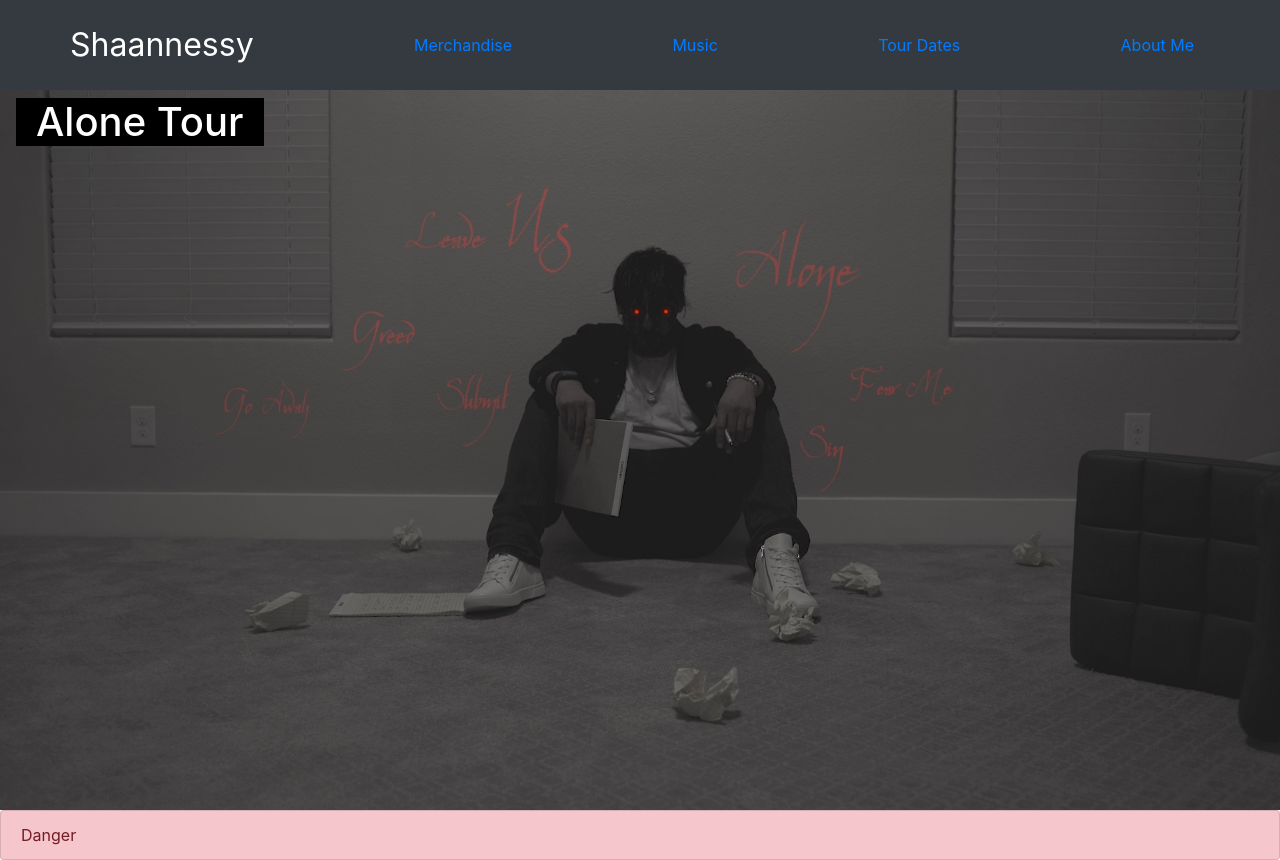
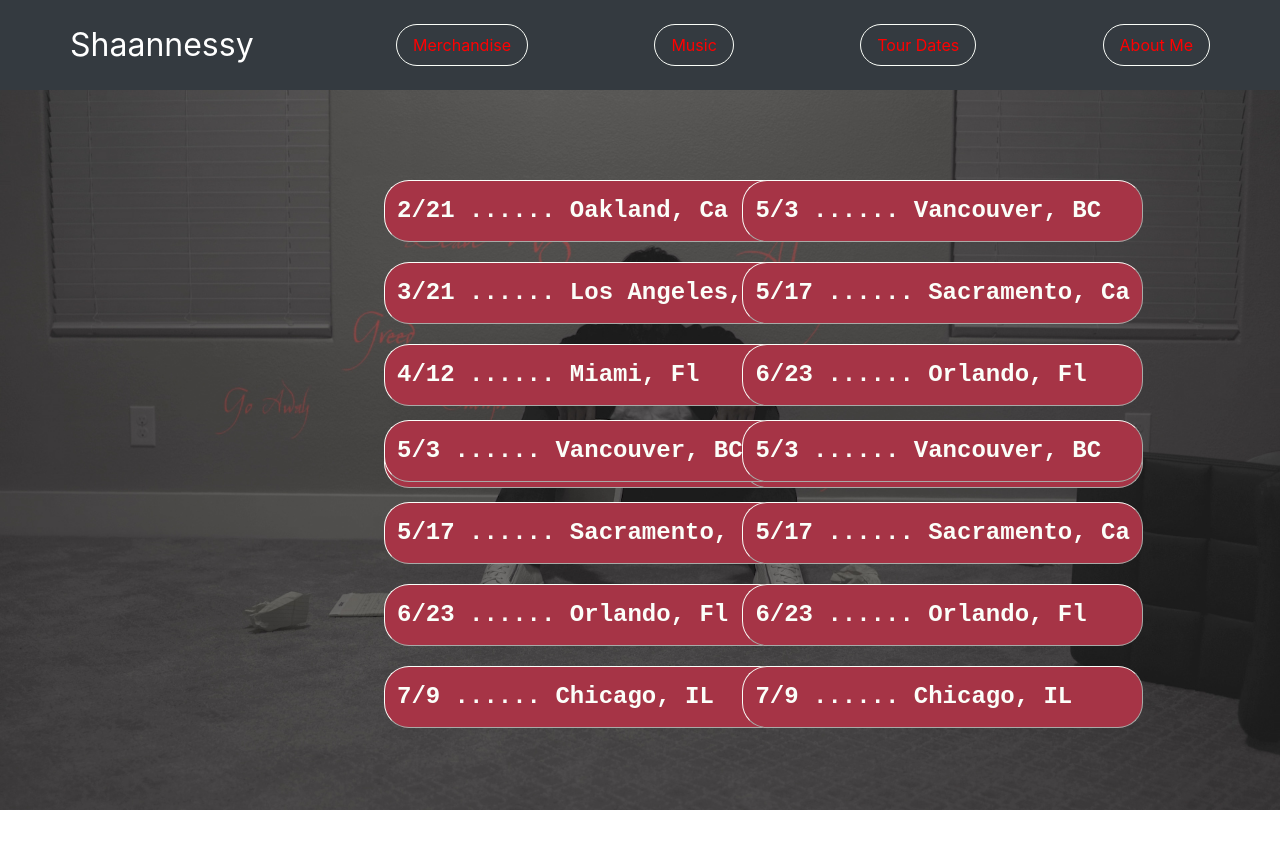
Before and after one commit to shaannessy25/Few1.2-Final, a React (Create React App) app: page /tour in a window 1280 px wide. After the commit the page ends 810 px from the top, so only its background shows below. Built offline with nearby package versions, Linux system fonts and the light colour scheme.

Commit message:
finished merch

```diff
--- a/src/App.js
+++ b/src/App.js
@@ -2,6 +2,7 @@ import React from 'react';
 import { BrowserRouter as Router, Route } from 'react-router-dom'
 import Home from './components/Home';
 import About from './components/About';
+import Merch from './components/Merch';
 import New from './components/New';
 import CustomNavbar from './components/CustomNavbar';
 import Tour from './components/Tour'
@@ -16,6 +17,7 @@ function App() {
         <Route path='/about' component={About} />
         <Route path='/new' component={New} />
         <Route path='/tour' component={Tour} />
+        <Route path='/merch' component={Merch} />
       </div>
     </Router>
   );
--- a/src/components/About.css
+++ b/src/components/About.css
@@ -1,5 +1,10 @@
-.header-image{
-
-
-
-}
+.centered {
+    position: absolute;
+    top: 50%;
+    left: 50%;
+    background-color:#A63446;
+    border: 1px solid #FBFEF9;
+    border-radius: 25px;
+    font-weight: bold;
+    font-family: 'Lucida Sans', 'Lucida Sans Regular', 'Lucida Grande', 'Lucida Sans Unicode'
+  }
--- a/src/components/About.js
+++ b/src/components/About.js
@@ -12,12 +12,9 @@ class About extends Component {
                 <Image src={`${process.env.PUBLIC_URL}/images/about.jpg`} className="header-image" fluid />
                 <Container>
 
-                    <Jumbotron>
+                    <Jumbotron className='centered'>
                         <h2>About Me</h2>
                         <p>The official site of Shaannessy</p>
-                        <Link to='/'>
-                            <Button variant="primary">Home</Button>
-                        </Link>
                     </Jumbotron>
                 </Container>
             </div>
--- a/src/components/CustomNavbar.css
+++ b/src/components/CustomNavbar.css
@@ -16,3 +16,15 @@
     padding: 1rem;
     font-size: 2rem;
 }
+
+
+.navlink {
+    color: red;
+    border: 1px solid #FBFEF9;
+    border-radius: 25px;
+}
+
+.navlink:hover {
+    color:white;
+    background-color:#A63446;
+}
--- a/src/components/CustomNavbar.js
+++ b/src/components/CustomNavbar.js
@@ -9,12 +9,11 @@ class CustomNavbar extends Component {
             <div>
                 <Navbar className="Navbar" bg="dark" variant="dark">
                 <Container fluid='md'>
-
                     <Navbar.Brand className="brand" href="/">Shaannessy</Navbar.Brand>
-                    <NavLink href="/">Merchandise</NavLink>
-                    <NavLink href="/new">Music</NavLink>
-                    <NavLink href="/tour">Tour Dates</NavLink>
-                    <NavLink href="/about">About Me</NavLink>
+                    <NavLink className="navlink" href="/merch">Merchandise</NavLink>
+                    <NavLink className="navlink" href="/new">Music</NavLink>
+                    <NavLink className="navlink" href="/tour">Tour Dates</NavLink>
+                    <NavLink className="navlink" href="/about">About Me</NavLink>
                 </Container>
                 </Navbar>
             </div>
--- /dev/null
+++ b/src/components/Merch.css
@@ -0,0 +1,23 @@
+.image img {
+    opacity: 0.5;
+  }
+
+.image img:hover {
+    opacity: 1.0;
+  }
+
+
+.center-img {
+    display: block;
+    margin:auto;
+    max-width: 100%;
+    padding: 1em;
+}
+
+.carousel-merch {
+    padding: 1em;
+}
+
+.merch-container{
+    padding: 1em;
+}
--- /dev/null
+++ b/src/components/Merch.js
@@ -0,0 +1,77 @@
+import React, { Component } from 'react';
+import { Link } from 'react-router-dom';
+import { Jumbotron, Container, Row, Col, Image, Carousel } from 'react-bootstrap';
+import './Merch.css';
+
+
+
+class Merch extends Component {
+    render() {
+        return (
+            <div>
+                <Container className="carousel-merch">
+                    <Carousel>
+                        <Carousel.Item>
+                            <img
+                            className="d-block w-100"
+                            src={`${process.env.PUBLIC_URL}/images/merch.jpg`}
+                            alt="First slide"
+                            height="680px"
+                            />
+                        </Carousel.Item>
+                        <Carousel.Item>
+                            <img
+                            className="d-block w-100"
+                            src="https://wallpaperaccess.com/full/1448056.jpg"
+                            alt="Second slide"
+                            height="680px"
+                            fluid
+                            />
+                        </Carousel.Item>
+                        <Carousel.Item>
+                            <img
+                            className="d-block w-100"
+                            src="https://wallpaperplay.com/walls/full/b/4/f/73472.jpg"
+                            alt="Third slide"
+                            height="680px"
+                            />
+                        </Carousel.Item>
+                        <Carousel.Item>
+                            <img
+                            className="d-block w-100"
+                            src="https://images.pexels.com/photos/374044/pexels-photo-374044.jpeg?auto=compress&cs=tinysrgb&dpr=1&w=500"
+                            alt="=Fourth slide"
+                            height="680px"
+                            />
+                        </Carousel.Item>
+                        <Carousel.Item>
+                            <img
+                            className="d-block w-100"
+                            src="https://i.pinimg.com/originals/50/30/7e/50307e7f1565d0f2436a4bb17a8b37f7.jpg"
+                            alt="Fifth slide"
+                            height="680px"
+                            />
+                        </Carousel.Item>
+                    </Carousel>
+                </Container>
+                <Container className="image">
+                    <Row className="merch-container">
+                        <Col sm><Image src="https://wallpaperplay.com/walls/full/1/6/7/73479.jpg" fluid /></Col>
+                        <Col sm><Image src={`${process.env.PUBLIC_URL}/images/merch2.jpg`} fluid /></Col>
+                        <Col sm><Image src="https://wallpaperplay.com/walls/full/8/a/9/73451.jpg"fluid /></Col>
+                    </Row>
+                    <Row>
+                        <Col sm><Image src="https://wallpaperplay.com/walls/full/6/c/5/73460.jpg" fluid /></Col>
+                        <Col sm><Image src={`${process.env.PUBLIC_URL}/images/merch3.png`} fluid /></Col>
+                        <Col sm><Image src="https://dslv9ilpbe7p1.cloudfront.net/CULzEuf91osnsZmp5ijtnw_store_banner_image.jpeg" fluid /></Col>
+                    </Row>
+                </Container>
+            </div>
+        )
+    }
+
+}
+
+
+
+export default Merch;
--- a/src/components/New.css
+++ b/src/components/New.css
@@ -1,3 +1,15 @@
 .container-carousel {
     padding: 50px 0px;
 }
+
+h1 {
+    text-align: center;
+    border-radius: 20px solid;
+    background-color: #A63446;
+    color: white;
+
+   }
+
+h1:hover {
+    opacity: 1.0;
+}
--- a/src/components/Tour.css
+++ b/src/components/Tour.css
@@ -3,17 +3,7 @@
     width: 100%; /* for IE 6 */
  }
 
- h1 {
-   display: block;
 
-   /* bottom: 20px;
-   right: 20px; */
-   background-color: black;
-   color: white;
-   padding-left: 20px;
-   padding-right: 20px;
-   margin: 0px auto 0px auto;
- }
 
  .Top-left {
   position: absolute;
@@ -21,9 +11,55 @@
   left: 16px;
  }
 
- .centered {
+ .centered-left {
+  position: absolute;
+  top: 20%;
+  left: 30%;
+
+}
+
+.centered-right {
+  position: absolute;
+  top: 20%;
+  left: 58%;
+
+}
+.bottom-left {
   position: absolute;
   top: 50%;
-  left: 50%;
-  transform: translate(-50%, -50%);
+  left: 30%;
+
 }
+
+.bottom-right {
+  position: absolute;
+  top: 50%;
+  left: 58%;
+
+}
+
+
+ul {
+  list-style-type: none; /* Remove bullets */
+  padding: 0; /* Remove padding */
+  margin: 0; /* Remove margins */
+
+}
+
+ul li {
+  border: 1px solid #FBFEF9;
+  border-radius: 25px;
+  border-style: outset; /* Add a thin border to each list item */
+  margin-top: 20px; /* Prevent double borders */
+  background-color: #A63446; /* Add a grey background color */
+  padding: 12px; /* Add some padding */
+  color: #FBFEF9;
+  font-family: monospace;
+  font-size: 18pt;
+  font-weight: bold;
+}
+
+ li:hover {
+  color:black;
+  border: 1px solid black;
+}
--- a/src/components/Tour.js
+++ b/src/components/Tour.js
@@ -8,15 +8,32 @@ import './Tour.css';
 class Tour extends Component {
     render() {
         return (
-            <div className="image">
+            <div>
                 <Image src={`${process.env.PUBLIC_URL}/images/alone.jpg`} className="header-image" />
-                <h1 className="Top-left">Alone Tour</h1>
-                <ListGroup className="centerd">
-                    <ListGroup.Item action variant="danger">
-                        Danger
-                    </ListGroup.Item>
-                </ListGroup>
-
+                <ul className="centered-left">
+                    <li><emp>2/21 ...... Oakland, Ca</emp></li>
+                    <li>3/21 ...... Los Angeles, Ca</li>
+                    <li>4/12 ...... Miami, Fl</li>
+                    <li>4/23 ...... Richmond, Va</li>
+                </ul>
+                <ul className="centered-right">
+                    <li>5/3 ...... Vancouver, BC</li>
+                    <li>5/17 ...... Sacramento, Ca</li>
+                    <li>6/23 ...... Orlando, Fl</li>
+                    <li>7/9 ...... Chicago, IL</li>
+                </ul>
+                <ul className="bottom-left">
+                    <li>5/3 ...... Vancouver, BC</li>
+                    <li>5/17 ...... Sacramento, Ca</li>
+                    <li>6/23 ...... Orlando, Fl</li>
+                    <li>7/9 ...... Chicago, IL</li>
+                </ul>
+                <ul className="bottom-right">
+                    <li>5/3 ...... Vancouver, BC</li>
+                    <li>5/17 ...... Sacramento, Ca</li>
+                    <li>6/23 ...... Orlando, Fl</li>
+                    <li>7/9 ...... Chicago, IL</li>
+                </ul>
             </div>
         )
     }
```
